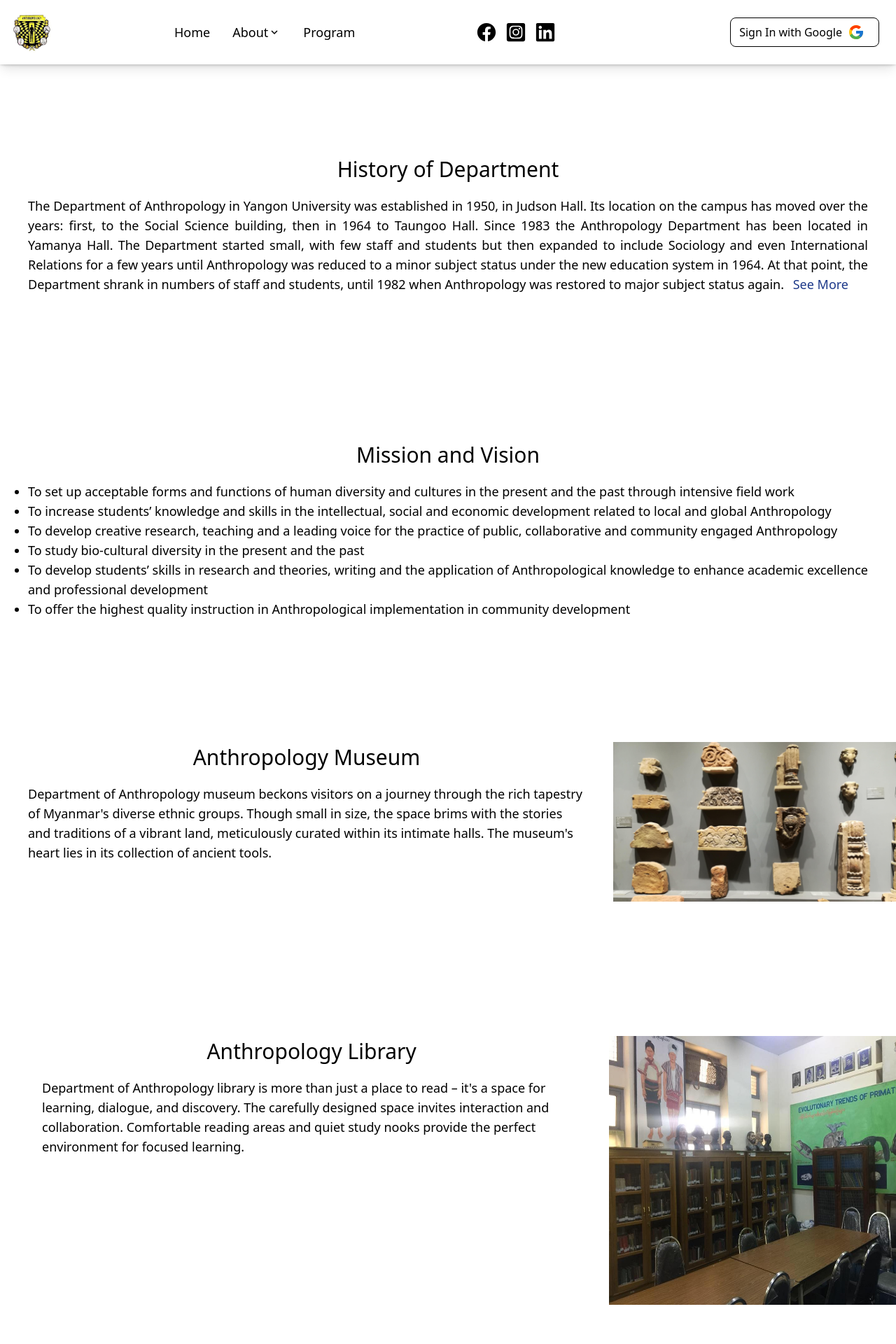
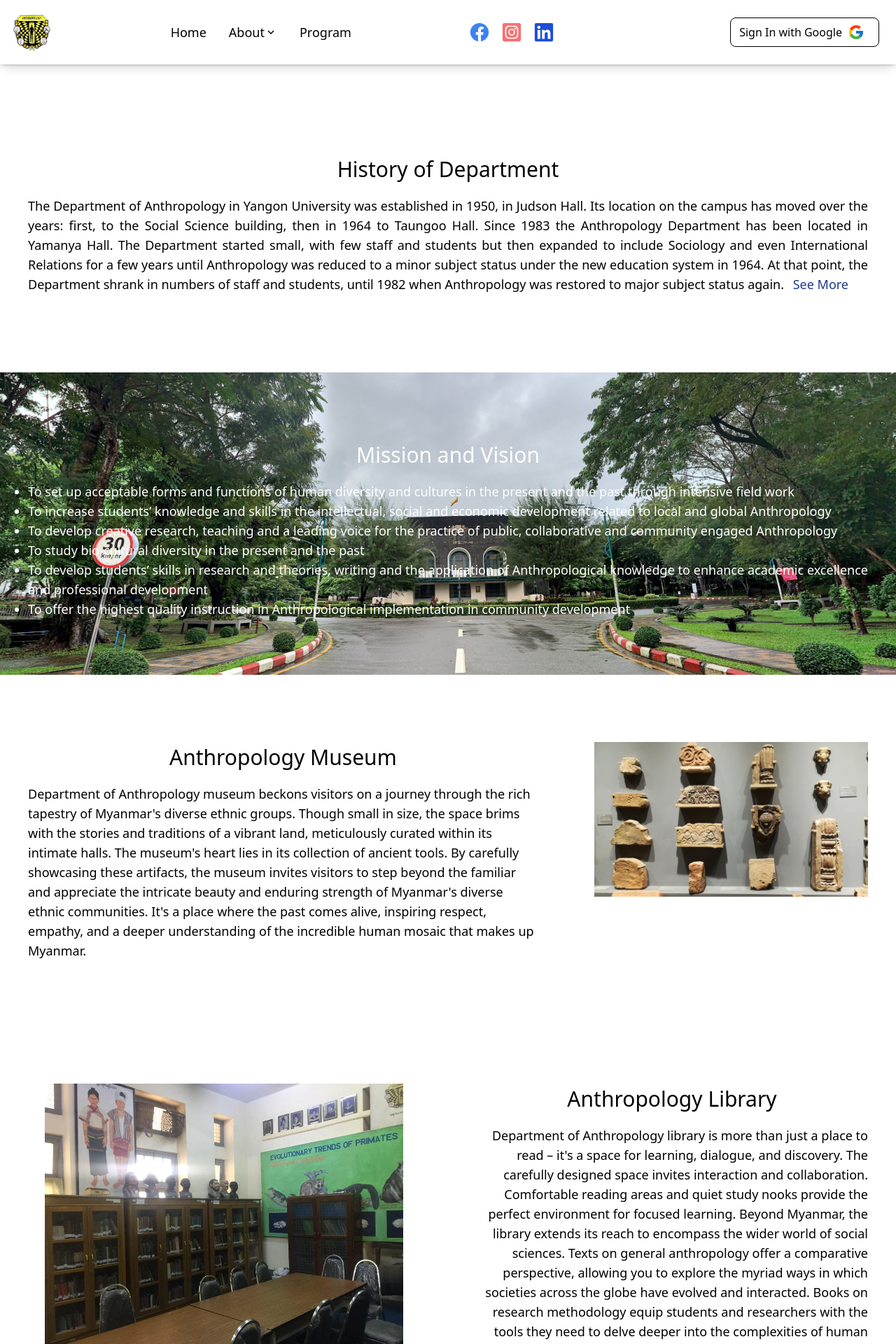
Before and after one commit to linkhanthtel/anthropology-department, a React (Vite) app: page /about in a window 1280 px wide. Shown: the top 1920 px of the page at 70% size. Built offline with nearby package versions, Linux system fonts and the light colour scheme.

Commit message:
Fixed UI adjustments

```diff
--- a/package.json
+++ b/package.json
@@ -19,7 +19,9 @@
     "react-dom": "^18.2.0",
     "react-icons": "^4.12.0",
     "react-router-dom": "^6.18.0",
-    "test": "^3.3.0"
+    "react-toastify": "^10.0.5",
+    "test": "^3.3.0",
+    "universal-cookie": "^7.1.4"
   },
   "devDependencies": {
     "@types/react": "^18.2.15",
--- /dev/null
+++ b/src/components/auth.jsx
@@ -0,0 +1,32 @@
+import React, { useState } from 'react'
+import { auth, provider } from '../config/firebase.js';
+import { signInWithPopup } from 'firebase/auth';
+import { FcGoogle } from "react-icons/fc";
+import Cookies from 'universal-cookie';
+
+const cookies = new Cookies();
+
+function Auth() {
+    const [isAuth, setIsAuth] = useState(false);
+    const [user, setUser] = useState([]);
+
+    //Sign In Method
+    const signInWithGoogle = async () => {
+        const result = await signInWithPopup(auth, provider);
+        cookies.set('auth-token', result.user.refreshToken);
+        setUser(result.user);
+        setIsAuth(true);
+    };
+
+    return (
+        <div className='flex justify-center self-center'>
+          {isAuth ? (
+            <span className='my-5 text-lg text-black'>Welcome, {user.displayName}</span>
+          ) : (
+            <button className='px-3 py-2 mx-2 flex border border-black rounded-lg' onClick={signInWithGoogle}>Sign In with Google<FcGoogle className='text-2xl mx-2 self-center' /></button>
+          )}
+        </div>
+    )
+}
+
+export default Auth
--- a/src/components/navbar.jsx
+++ b/src/components/navbar.jsx
@@ -5,21 +5,13 @@ import { GiHamburgerMenu } from "react-icons/gi";
 import { IoLogoFacebook } from "react-icons/io5";
 import { FaInstagramSquare } from "react-icons/fa";
 import { FaLinkedin } from "react-icons/fa";
-import { FcGoogle } from "react-icons/fc";
 import anthro from '../assets/anthropology.jpg';
 import { motion } from 'framer-motion';
-import { auth, provider } from '../config/firebase.js';
-import { signInWithPopup } from 'firebase/auth';
+import Auth from './auth';
 
 function Navbar() {
   const [isToggle, setIsToggle] = useState(false);
   const [aboutIsToggle, setAboutIsToggle] = useState(false);
-
-  //Sign In Method
-  const signInWithGoogle = async () => {
-    const result = await signInWithPopup(auth, provider);
-    console.log(result);
-  };
 
   return (
     <div className='p-4 w-full bg-white text-black drop-shadow shadow-lg flex justify-between'>
@@ -51,23 +43,21 @@ function Navbar() {
       </div>
 
       <div className='hidden md:flex'>
-      <div className='mx-auto my-3 grid grid-cols-5 gap-3 text-center items-center'>
+      <div className='mx-auto my-3 grid grid-cols-5 gap-4 text-center items-center'>
           <div>
-            <a href="https://www.facebook.com/anthro.uy"><IoLogoFacebook className='text-3xl'/></a>
+            <a href="https://www.facebook.com/anthro.uy"><IoLogoFacebook className='text-3xl text-blue-500'/></a>
           </div>
           <div>
-            <a href="https://www.instagram.com/anthro_mm/"><FaInstagramSquare className='text-3xl' /></a>
+            <a href="https://www.instagram.com/anthro_mm/"><FaInstagramSquare className='text-3xl text-red-400' /></a>
           </div>
           <div>
-            <a href="https://www.linkedin.com/company/anthropology-uy"><FaLinkedin className='text-3xl' /></a>
+            <a href="https://www.linkedin.com/company/anthropology-uy"><FaLinkedin className='text-3xl text-blue-700' /></a>
           </div>
         </div>
       </div>
 
       <div className='hidden md:flex justify-center'>
-        <div className='flex justify-center self-center'>
-          <button className='px-3 py-2 mx-2 flex border border-black rounded-lg' onClick={signInWithGoogle}>Sign In with Google<FcGoogle className='text-2xl mx-2 self-center' /></button>
-        </div>
+        <Auth />
       </div>
 
       <div className='cursor-pointer mr-1 md:hidden text-xl'>
@@ -76,14 +66,28 @@ function Navbar() {
           <motion.div
             initial={{ capacity: 0, x: -100 }}
             animate={{ capacity: 1, x: -10 }}
-            transition={{ duration: 1 }}
+            transition={{ duration: 0.5 }}
           >
             <div className='absolute bg-white border-2 border-gray-300 w-screen h-screen flex flex-col items-center'>
+              <div className='flex justify-center items-center'>
+                <img src={anthro} alt="Image" className="w-[60px]" />
+              </div>
               <Link to='/' className='my-5' onClick={() => setIsToggle(false)}>Home</Link>
               <Link to='/about' className='my-5' onClick={() => setIsToggle(false)}>About</Link>
               <Link to='/about/museum' className='my-5' onClick={() => setIsToggle(false)}>Museum</Link>
               <Link to='/about/library' className='my-5' onClick={() => setIsToggle(false)}>Library</Link>
               <Link to='/program' className='my-5' onClick={() => setIsToggle(false)}>Program</Link>
+              <div className='my-3 grid grid-cols-3 gap-4 text-center items-center'>
+                <div>
+                  <a href="https://www.facebook.com/anthro.uy"><IoLogoFacebook className='text-3xl text-blue-500'/></a>
+                </div>
+                <div>
+                  <a href="https://www.instagram.com/anthro_mm/"><FaInstagramSquare className='text-3xl text-red-400' /></a>
+                </div>
+                <div>
+                  <a href="https://www.linkedin.com/company/anthropology-uy"><FaLinkedin className='text-3xl text-blue-700' /></a>
+                </div>
+            </div>
             </div>
           </motion.div>
         ) : (
--- a/src/pages/about.jsx
+++ b/src/pages/about.jsx
@@ -14,7 +14,7 @@ function About() {
     <div>
       {/* About Department */}
       <div
-      className="flex flex-col text-center h-full w-screen py-5 md:py-28" >
+      className="flex flex-col text-center h-auto w-screen py-5 md:py-28" >
         <div
           className={`transition-opacity duration-1000 ${isVisible ? 'opacity-100' : 'opacity-0'}`}
           >
@@ -54,7 +54,7 @@ function About() {
       </div>
 
       {/* Mission and Vision */}
-      <div className='flex flex-col text-center h-full w-screen py-5 md:py-20' >
+      <div className="bg-[url('./assets/convocationhall.jpg')] bg-cover bg-center bg-no-repeat bg-opacity-50 text-white flex flex-col text-center h-full w-screen py-5 md:py-20" >
         <div className={`transition-opacity duration-1000 ${isVisible ? 'opacity-100' : 'opacity-0'}`}>
         <h1 className='py-5 text-3xl'>Mission and Vision</h1>
         <div className='px-2 md:px-10 text-lg text-justify'>
@@ -71,28 +71,26 @@ function About() {
       </div>
 
       {/* Museum */}
-      <div className='flex flex-col md:flex-row text-start h-full w-screen py-5 md:py-20'>
+      <div className='flex flex-col justify-center md:flex-row text-start h-full w-screen py-5 md:py-20'>
         <div className={`transition-opacity duration-1000 ${isVisible ? 'opacity-100' : 'opacity-0'}`}>
         <h1 className='py-5 text-3xl md:px-10 text-center'>Anthropology Museum</h1>
-        <p className='text-center text-lg md:px-10 md:text-start'>Department of Anthropology museum beckons visitors on a journey through the rich tapestry of Myanmar's diverse ethnic groups. Though small in size, the space brims with the stories and traditions of a vibrant land, meticulously curated within its intimate halls. The museum's heart lies in its collection of ancient tools.</p>
+        <p className='text-center text-lg md:px-10 md:text-start'>Department of Anthropology museum beckons visitors on a journey through the rich tapestry of Myanmar's diverse ethnic groups. Though small in size, the space brims with the stories and traditions of a vibrant land, meticulously curated within its intimate halls. The museum's heart lies in its collection of ancient tools. By carefully showcasing these artifacts, the museum invites visitors to step beyond the familiar and appreciate the intricate beauty and enduring strength of Myanmar's diverse ethnic communities. It's a place where the past comes alive, inspiring respect, empathy, and a deeper understanding of the incredible human mosaic that makes up Myanmar.</p>
         </div>
         <div className='my-4 flex justify-center'>
-            <img className='w-screen h-full' src={museum2} alt="Museum Image" />
-          </div>
+            <img className='w-100 h-fit px-5 md:px-10' src={museum2} alt="Museum Image" />
+        </div>
       </div>
 
       {/* Library */}
-      <div className='md:mx-5 flex flex-col md:flex-row text-end py-5 md:py-20 w-screen'>
-
-          <div className={`transition-opacity duration-1000 ${isVisible ? 'opacity-100' : 'opacity-0'}`}>
-            <h1 className='py-5 text-3xl md:px-10 text-center'>Anthropology Library</h1>
-            <p className='text-center text-lg md:px-10 md:text-start'>Department of Anthropology library is more than just a place to read – it's a space for learning, dialogue, and discovery. The carefully designed space invites interaction and collaboration. Comfortable reading areas and quiet study nooks provide the perfect environment for focused learning.</p>
+      <div className='flex flex-col justify-center md:flex-row h-full w-screen py-5 md:py-20'>
+          <div className='w-full h-fit my-4 flex justify-center'>
+            <img className='w-100 h-96' src={library} alt="Library Image" />
           </div>
 
-          <div className='my-4 flex justify-center'>
-            <img className='w-screen h-96' src={library} alt="Library Image" />
+          <div className={`w-fit transition-opacity duration-1000 ${isVisible ? 'opacity-100' : 'opacity-0'}`}>
+            <h1 className='py-5 text-3xl md:px-10 text-center'>Anthropology Library</h1>
+            <p className='text-lg md:px-10 md:text-end'>Department of Anthropology library is more than just a place to read – it's a space for learning, dialogue, and discovery. The carefully designed space invites interaction and collaboration. Comfortable reading areas and quiet study nooks provide the perfect environment for focused learning. Beyond Myanmar, the library extends its reach to encompass the wider world of social sciences. Texts on general anthropology offer a comparative perspective, allowing you to explore the myriad ways in which societies across the globe have evolved and interacted. Books on research methodology equip students and researchers with the tools they need to delve deeper into the complexities of human societies.</p>
           </div>
-
 
       </div>
 
--- a/tailwind.config.js
+++ b/tailwind.config.js
@@ -8,6 +8,7 @@ export default {
     extend: {
       backgroundImage: {
         'hero-pattern': "url('./assets/hero.jpg')",
+        'about-cover': "url('./assets/convocationhall.jpg')",
       }
     },
   },
```
Also changed, not shown: src/pages/home.jsx (+11 -6 lines), src/assets/convocationhall.jpg (added), 1 other file (tests, documents, lock files or other folders).
